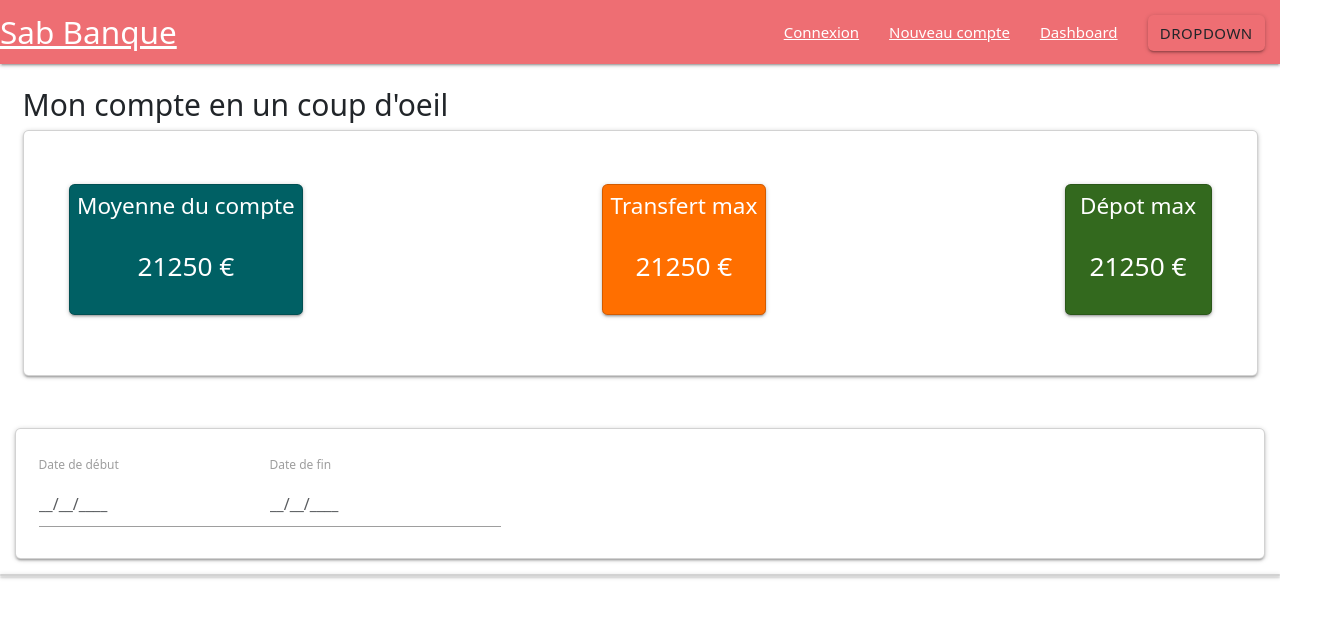
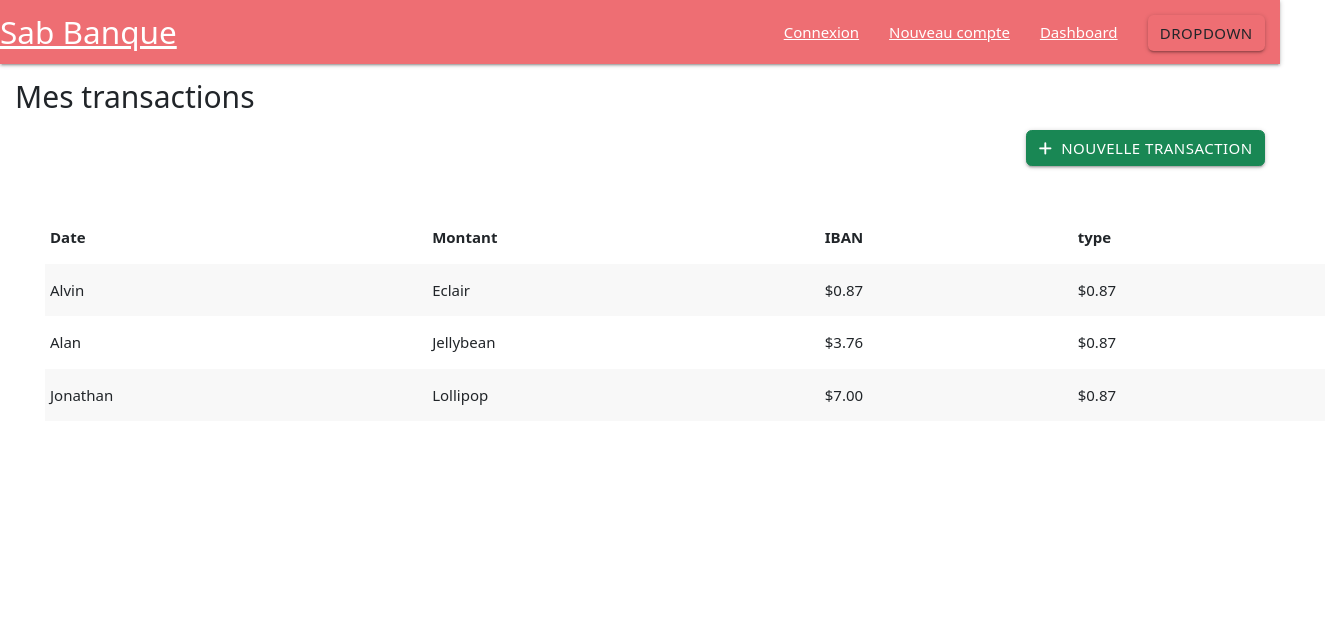
Before and after one commit to sabrouw/ui-ban, an Angular app: page / in a window 1280 px wide. Shown: the top 618 px of the page, 1325 px wide, since content can reach past the window. Built offline with nearby package versions, Linux system fonts and the light colour scheme.

Commit message:
interface transaction

```diff
--- a/src/app/app.component.html
+++ b/src/app/app.component.html
@@ -1,5 +1,5 @@
 <app-menu></app-menu>
-<app-user-dashboard></app-user-dashboard>
+<app-my-transaction></app-my-transaction>
 
 
 <router-outlet></router-outlet>
--- a/src/app/app.module.ts
+++ b/src/app/app.module.ts
@@ -8,6 +8,7 @@ import { RegisterComponent } from './pages/register/register.component';
 import { MenuComponent } from './components/menu/menu.component';
 import { UserDashboardComponent } from './pages/user-dashboard/user-dashboard.component';
 import { LightInfosComponent } from './components/light-infos/light-infos.component';
+import { MyTransactionComponent } from './pages/my-transaction/my-transaction.component';
 
 @NgModule({
   declarations: [
@@ -17,6 +18,7 @@ import { LightInfosComponent } from './components/light-infos/light-infos.compon
     MenuComponent,
     UserDashboardComponent,
     LightInfosComponent,
+    MyTransactionComponent,
   ],
   imports: [
     BrowserModule,
--- /dev/null
+++ b/src/app/pages/my-transaction/my-transaction.component.html
@@ -0,0 +1,43 @@
+<h2 class="m-3">Mes transactions</h2>
+
+<div class="m-3 d-flex justify-content-end">
+    <button class="btn btn-success">
+        <em class="fas fa-plus"></em>
+        &nbsp;Nouvelle transaction
+    </button>
+</div>
+
+
+
+
+<table class=" striped highlight responsive-table m-5 p-3">
+    <thead>
+      <tr>
+          <th>Date</th>
+          <th>Montant</th>
+          <th>IBAN</th>
+          <th>type</th>
+      </tr>
+    </thead>
+
+    <tbody>
+      <tr>
+        <td>Alvin</td>
+        <td>Eclair</td>
+        <td>$0.87</td>
+        <td>$0.87</td>
+      </tr>
+      <tr>
+        <td>Alan</td>
+        <td>Jellybean</td>
+        <td>$3.76</td>
+        <td>$0.87</td>
+      </tr>
+      <tr>
+        <td>Jonathan</td>
+        <td>Lollipop</td>
+        <td>$7.00</td>
+        <td>$0.87</td>
+      </tr>
+    </tbody>
+  </table>
```
Also changed, not shown: src/app/pages/my-transaction/my-transaction.component.ts (added, +10 -0 lines), src/app/pages/my-transaction/my-transaction.component.scss (added), 1 other file (tests, documents, lock files or other folders).
